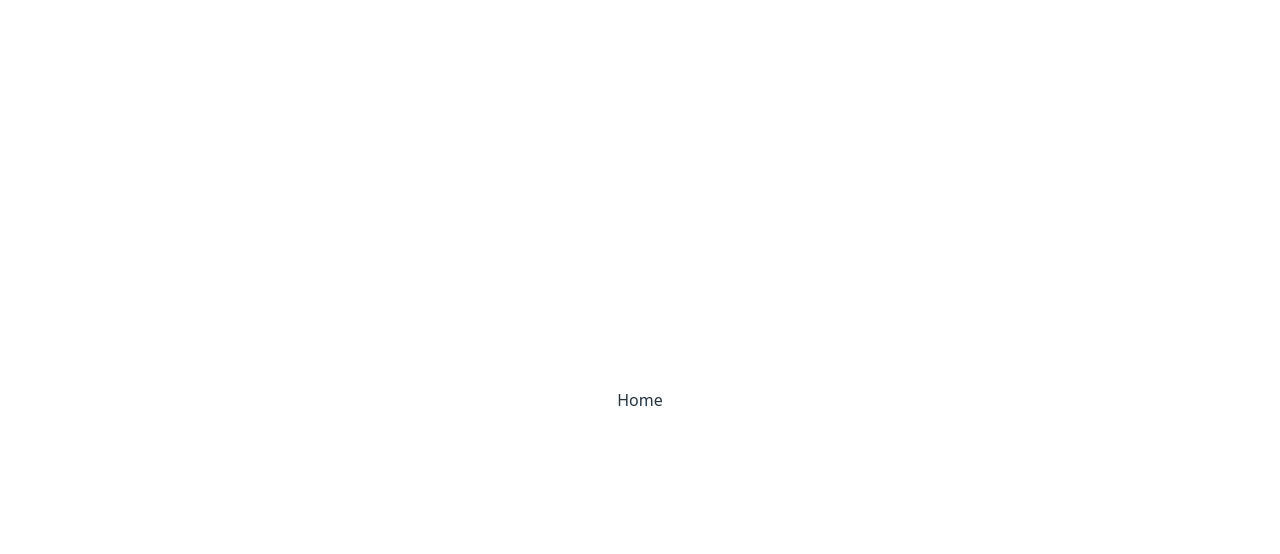
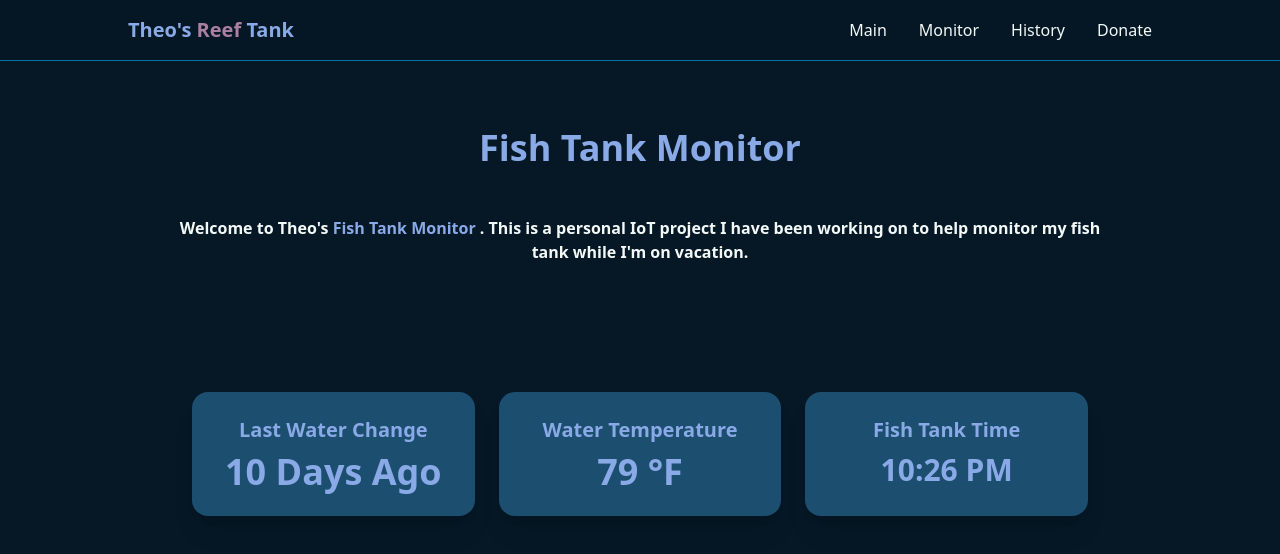
Before and after one commit to TheodoreWillingham/FishTank-Monitor, a React (Vite) app: page / in a window 1280 px wide. Shown: the top 554 px of the page. Built offline with nearby package versions, Linux system fonts and the light colour scheme.

Commit message:
created fish tank dashboard also got data sending from esp32 side

```diff
--- a/package.json
+++ b/package.json
@@ -11,6 +11,7 @@
   },
   "dependencies": {
     "@tailwindcss/vite": "^4.1.16",
+    "clsx": "^2.1.1",
     "lucide-react": "^0.548.0",
     "react": "^19.1.1",
     "react-dom": "^19.1.1",
--- /dev/null
+++ b/src/components/Dashboard.jsx
@@ -0,0 +1,35 @@
+export const Dashboard = () => {
+  const waterLevel = 10;
+  const waterTemp = 79;
+  const timeOfDay = new Intl.DateTimeFormat("en-US", {
+    timeZone: "America/New_York", // GMT-5 for part of the year
+    hour: "numeric",
+    minute: "numeric",
+  }).format(new Date());
+
+  return (
+    <section id="monitor">
+      <div className="text-primary p-8 flex items-center justify-center">
+        <div className="grid grid-cols-1 md:grid-cols-3 gap-6 w-full max-w-4xl">
+          {/* Water Level */}
+          <div className="bg-card rounded-2xl p-6 shadow-xl flex flex-col items-center">
+            <h2 className="text-xl font-semibold mb-2">Last Water Change</h2>
+            <p className="text-4xl font-bold">{waterLevel} Days Ago</p>
+          </div>
+
+          {/* Water Temperature */}
+          <div className="bg-card rounded-2xl p-6 shadow-xl flex flex-col items-center">
+            <h2 className="text-xl font-semibold mb-2">Water Temperature</h2>
+            <p className="text-4xl font-bold">{waterTemp} °F</p>
+          </div>
+
+          {/* Time of Day */}
+          <div className="bg-card rounded-2xl p-6 shadow-xl flex flex-col items-center">
+            <h2 className="text-xl font-semibold mb-2">Fish Tank Time</h2>
+            <p className="text-3xl font-bold">{timeOfDay}</p>
+          </div>
+        </div>
+      </div>
+    </section>
+  );
+};
--- /dev/null
+++ b/src/components/IntroSection.jsx
@@ -0,0 +1,18 @@
+export const IntroSection = () => {
+  return (
+    <section id="intro" className="py-24 px-4 relative">
+      <div className="container mx-auto max-w-5xl">
+        <h3 className="text-primary text-4xl font-bold mb-12 animate-fade-in">
+          Fish Tank Monitor
+        </h3>
+        <p className="font-semibold text-foreground">
+          {" "}
+          Welcome to Theo's{" "}
+          <span className="text-primary"> Fish Tank Monitor </span>. This is a
+          personal IoT project I have been working on to help monitor my fish
+          tank while I'm on vacation.
+        </p>
+      </div>
+    </section>
+  );
+};
--- /dev/null
+++ b/src/components/NavBar.jsx
@@ -0,0 +1,39 @@
+import { cn } from "../lib/utils";
+
+const navItems = [
+  { name: "Main", href: "#intro" },
+  { name: "Monitor", href: "#monitor" },
+  { name: "History", href: "#history" },
+  { name: "Donate", href: "#donate" },
+];
+
+export const NavBar = () => {
+  return (
+    <nav className="fixed top-0 left-0 w-full z-50 bg-background/80 backdrop-blur-md border-b border-border">
+      <div className="w-full flex items-center justify-between px-6 md:px-12 lg:px-20 xl:px-32 2xl:px-48 py-4">
+        {/* Left side - Logo */}
+        <a
+          href="#intro"
+          className="text-xl font-bold text-primary flex items-center"
+        >
+          <span>
+            Theo&apos;s <span className="text-secondary">Reef</span> Tank
+          </span>
+        </a>
+
+        {/* Right side - Nav links */}
+        <div className="flex items-center space-x-8">
+          {navItems.map((item) => (
+            <a
+              key={item.name}
+              href={item.href}
+              className="text-foreground hover:text-secondary transition-colors duration-300"
+            >
+              {item.name}
+            </a>
+          ))}
+        </div>
+      </div>
+    </nav>
+  );
+};
--- a/src/index.css
+++ b/src/index.css
@@ -1,70 +1,76 @@
 @import "tailwindcss";
 
-:root {
-  font-family: system-ui, Avenir, Helvetica, Arial, sans-serif;
-  line-height: 1.5;
-  font-weight: 400;
+@theme {
+  /* colors */
+  --color-border: rgb(var(--border));
+  --color-background: rgb(var(--background));
+  --color-foreground: rgb(var(--foreground));
 
-  color-scheme: light dark;
-  color: rgba(255, 255, 255, 0.87);
-  background-color: #242424;
+  --color-primary: rgb(var(--primary));
+  --color-secondary: rgb(var(--secondary));
 
-  font-synthesis: none;
-  text-rendering: optimizeLegibility;
-  -webkit-font-smoothing: antialiased;
-  -moz-osx-font-smoothing: grayscale;
+  --color-card: rgb(var(--card));
+
+  /* animations */
+  --animate-fade-in: fade-in 0.7s ease-in-out;
+  --animate-slide-up: slide-up 0.7s ease-in-out;
+
+  @keyframes fade-in {
+    from { opacity: 0; },
+    to { opacity: 1; }
+  }
+
+  @keyframes slide-up {
+    from { transform: translateY(10px); opacity: 0; }
+    to { transform: translateY(0); opacity: 1; }
+  }
 }
 
-a {
-  font-weight: 500;
-  color: #646cff;
-  text-decoration: inherit;
-}
-a:hover {
-  color: #535bf2;
+@layer base {
+  :root {
+    /* RGB equivalents of your hex colors */
+    --background: 6, 24, 38;      /* #061826 */
+    --foreground: 243, 249, 247;  /* #F3F9F7 */
+    --primary: 137, 170, 230;        /* #89AAE6 */
+    --border: 4, 113, 166;        /* #0471A6 */
+    --secondary: 172, 128, 160;     /* #AC80A0 */
+    --card: 28, 78, 112;    /* #2E8C92 */
+  }
+
+  * {
+    @apply border-border;
+  }
+
+  html {
+    @apply scroll-smooth;
+  }
+
+  body {
+    @apply bg-background text-foreground transition-colors duration-300;
+    font-feature-settings: "rlig" 1, "calt" 1;
+  }
 }
 
-body {
-  margin: 0;
-  display: flex;
-  place-items: center;
-  min-width: 320px;
-  min-height: 100vh;
+@utility container {
+  margin-inline: auto;
+  padding-inline: 2rem;
+
+  @media (width >= 640px) { max-width: 640px; }
+  @media (width >= 768px) { max-width: 768px; }
+  @media (width >= 1024px) { max-width: 1024px; }
+  @media (width >= 1280px) { max-width: 1280px; }
+  @media (width >= 1400px) { max-width: 1400px; }
 }
 
-h1 {
-  font-size: 3.2em;
-  line-height: 1.1;
+@utility ocean-button {
+  @apply px-6 py-2 rounded-full bg-secondary text-foreground font-medium
+         transition-all duration-300 hover:shadow-[0_0_10px_rgba(46,140,146,0.5)]
+         hover:scale-105 active:scale-95;
 }
 
-button {
-  border-radius: 8px;
-  border: 1px solid transparent;
-  padding: 0.6em 1.2em;
-  font-size: 1em;
-  font-weight: 500;
-  font-family: inherit;
-  background-color: #1a1a1a;
-  cursor: pointer;
-  transition: border-color 0.25s;
+#root {
+  max-width: 100%;
+  margin: 0 auto;
+  padding: 0;
+  text-align: center;
 }
-button:hover {
-  border-color: #646cff;
-}
-button:focus,
-button:focus-visible {
-  outline: 4px auto -webkit-focus-ring-color;
-}
-
-@media (prefers-color-scheme: light) {
-  :root {
-    color: #213547;
-    background-color: #ffffff;
-  }
-  a:hover {
-    color: #747bff;
-  }
-  button {
-    background-color: #f9f9f9;
-  }
-}
--- /dev/null
+++ b/src/lib/utils.ts
@@ -0,0 +1,9 @@
+import {clsx} from 'clsx'
+import {twMerge} from 'tailwind-merge'
+
+
+type ClassValue = string | number | boolean | null | undefined | Record<string, boolean>;
+
+export const cn = (...inputs: ClassValue[]) => {
+    return twMerge(clsx(inputs));
+}
--- a/src/pages/Home.jsx
+++ b/src/pages/Home.jsx
@@ -1,4 +1,22 @@
+import { IntroSection } from "../components/IntroSection"
+import { NavBar } from "../components/NavBar"
+import { Dashboard } from "../components/Dashboard"
 
 export const Home = () => {
-    return <div>Home</div>
+    return <div className="min-h-screen bg-background text-foreground overflow-x-hidden">
+
+        {/* NavBar */}
+        <NavBar />
+        {/* Intro */}
+        <IntroSection />
+
+
+        {/* FishTank DashBoard */}
+        <Dashboard />
+
+
+
+        {/* Fishtank Inhabitants */}
+
+    </div>
 }
```
Also changed, not shown: 1 other file (tests, documents, lock files or other folders).
